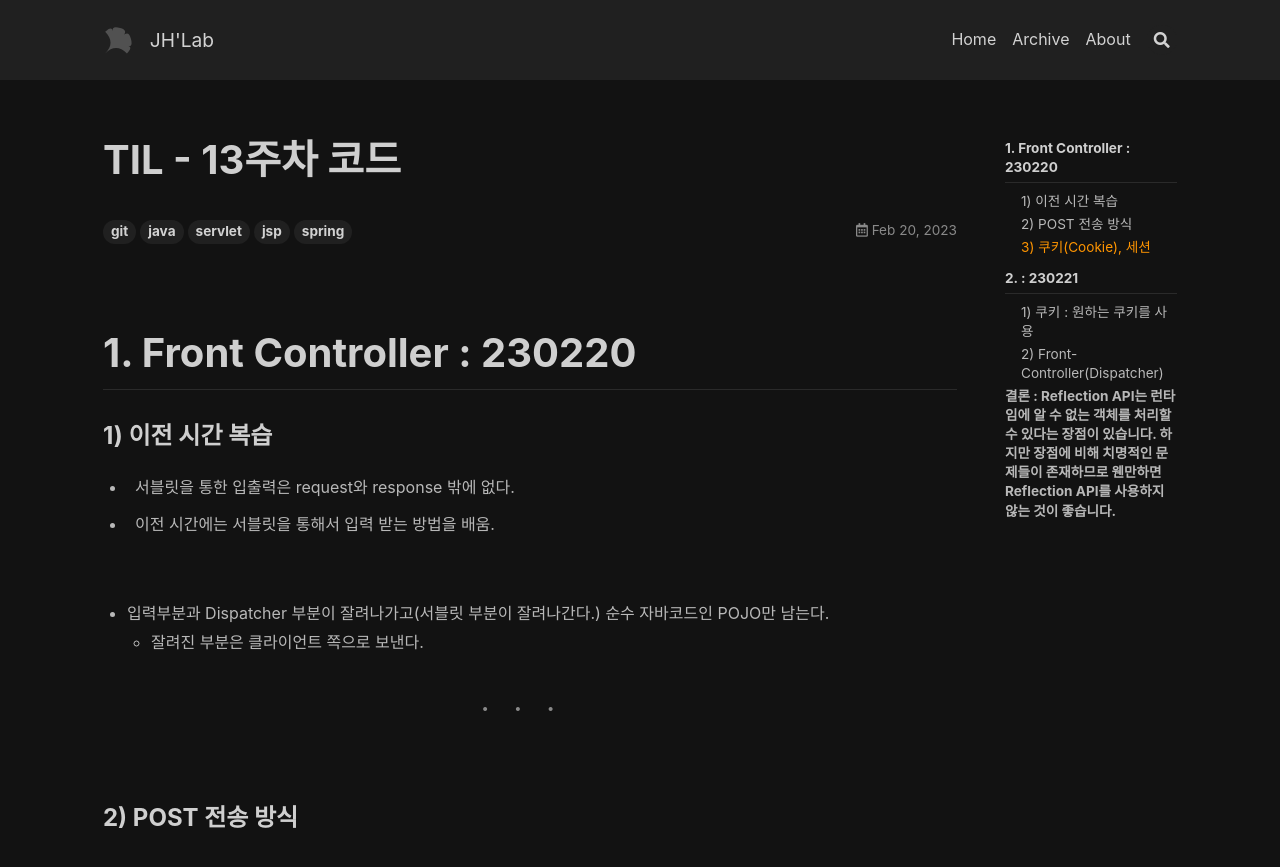
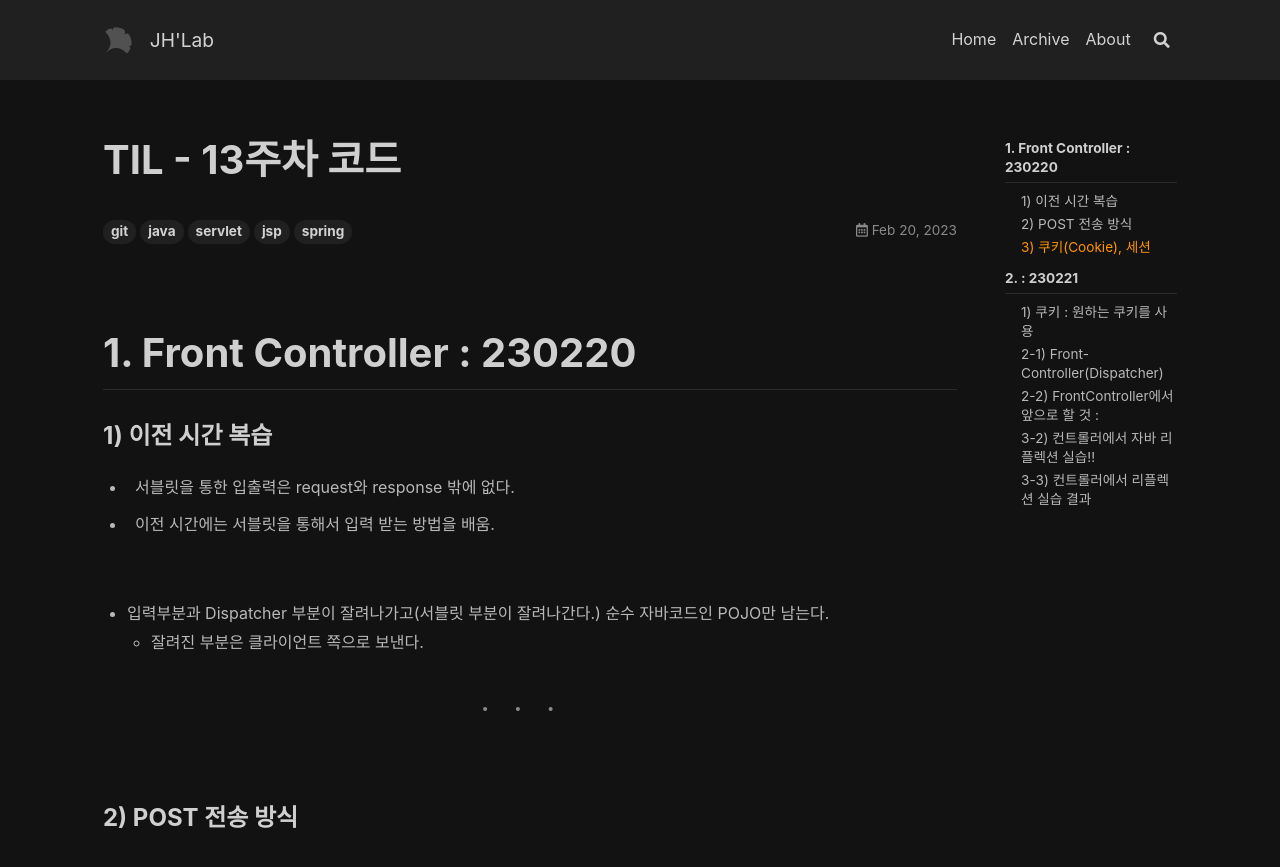
Before and after one commit to wogjs0911/wogjs0911.github.io, a Jekyll site: the page built from _posts/2023-02-20-Week13 Day1,2,3.md, in a window 1280 px wide and 900 px high. Shown: the top 867 px of the window. Built offline with Jekyll 4.4.1, drawn with Linux system fonts in a browser that asks for light colours; nearby versions of some CDN libraries; comment, search, counter and statistics services are not loaded; some of the changed text lies outside the part shown.

Commit message:
week13 day3_2

````diff
--- a/_posts/2023-02-20-Week13 Day1,2,3.md
+++ b/_posts/2023-02-20-Week13 Day1,2,3.md
@@ -405,7 +405,7 @@
 
 
 <br><br>
-### 2) Front-Controller(Dispatcher)
+### 2-1) Front-Controller(Dispatcher)
 
 - 하는일이 Dispatch라서 Dispatcher라고도 부른다.
 
@@ -452,7 +452,7 @@
 
 <br>
 
-- FrontController에서 앞으로 할 것 :
+### 2-2) FrontController에서 앞으로 할 것 :
 
 - `/menu/list` 요청이 오면 Listcontroller의 requestHandler()를 호출하고
 
@@ -656,7 +656,7 @@
 
 <br><br>
 
-#### 3) 자바 리플렉션 개념
+#### 3-1) 자바 리플렉션 개념
 - 개념 : 알 수 없는 객체의 클래스 정보를 접근할 수 있는 메서드와 속성을 제공한다.
 <br>
 - 정리 : 사용자로부터 입력받은 데이터를 파라미터 인자로 인지해서 그 해당 객체의 메서드로 정보를 받아 들여서 메서드 정보(반환 타입, 접근자), 파라미터 정보나 생성자 정보를 디버깅이나 테스트 프레임워크에 이용한다.
@@ -664,15 +664,13 @@
 - 사용 방법 : 자바 리플렉션은 주로 디버깅, JUnit과 같은 테스트 프레임워크에서 런타임에 알 수 없는 객체의 동작 과정을 분석하기 위해서 사용한다.
 <br>
 - 리플렉션 단점 :
-<br>
-- 성능 오버헤드(Performance Overhead): Reflection은 유용한 기능입니다. 하지만 런타임에 Reflection API를 사용하여 알 수 없는 객체를 처리하는 과정은 성능적으로 좋지 않습니다. 따라서 Reflection을 사용하지 않는 방향으로 개발해야 합니다.
-<br>
-- 보안 제한(Security Restrictions): Reflection은 컴파일 타임이 아닌 런타임 기능이므로 런타임 권한이 필요할 수 있습니다. 따라서 보안 때문에 Reflection를 사용한 소스코드가 실행할 수 없는 경우 무용지물이 될 수 있습니다.
-<br>
-- 내부 노출(Exposure of Internals): Reflection을 사용하여 클래스의 메서드와 필드를 접근할 수 있습니다. 코드를 이식하지 않아도 되는 장점은 객체 지향 프로그래밍의 특징인 추상화를 위반합니다.
+	- 성능 오버헤드(Performance Overhead): Reflection은 유용한 기능입니다. 하지만 런타임에 Reflection API를 사용하여 알 수 없는 객체를 처리하는 과정은 성능적으로 좋지 않습니다. 따라서 Reflection을 사용하지 않는 방향으로 개발해야 합니다.
+	- 보안 제한(Security Restrictions): Reflection은 컴파일 타임이 아닌 런타임 기능이므로 런타임 권한이 필요할 수 있습니다. 따라서 보안 때문에 Reflection를 사용한 소스코드가 실행할 수 없는 경우 무용지물이 될 수 있습니다.
+	- 내부 노출(Exposure of Internals): Reflection을 사용하여 클래스의 메서드와 필드를 접근할 수 있습니다. 코드를 이식하지 않아도 되는 장점은 객체 지향 프로그래밍의 특징인 추상화를 위반합니다.
 <br>
 - 결론 : Reflection API는 런타임에 알 수 없는 객체를 처리할 수 있다는 장점이 있습니다. 하지만 장점에 비해 치명적인 문제들이 존재하므로 웬만하면 Reflection API를 사용하지 않는 것이 좋습니다.
----
+
+
 <br><br>
 - 코드 요약 :
 
@@ -768,7 +766,7 @@
 
 <br><br>
 
-- 컨트롤러에서 자바 리플렉션 실습!!
+### 3-2) 컨트롤러에서 자바 리플렉션 실습!!
 
 <br>
 <details>
@@ -971,7 +969,7 @@
 
 <br>
 
-- 컨트롤러에서 리플렉션 실습 결과
+### 3-3) 컨트롤러에서 리플렉션 실습 결과
 
 ```java
 
````
Also changed, not shown: _posts/2023-02-19-Operating System2.md (+3 -3 lines).
